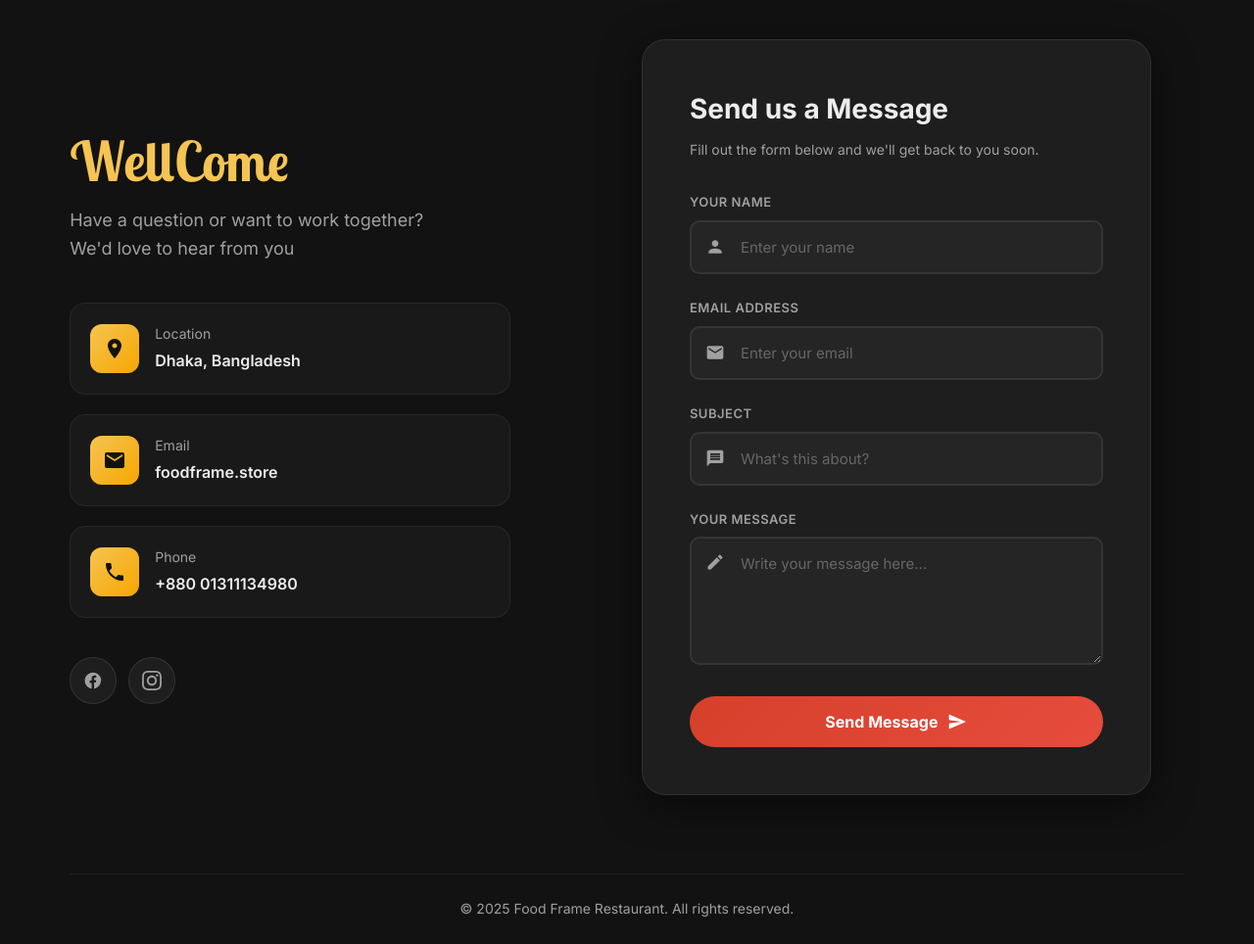
After one commit to MishonDas1/FoodFrame, a PHP site: page /contact.html in a window 1280 px wide. The commit adds this page. Shown: the whole page at 98% size. Run offline with PHP 8.4, Linux system fonts and the light colour scheme.

Commit message:
Add files via upload

```diff
--- /dev/null
+++ b/contact.css
@@ -0,0 +1,432 @@
+
+:root {
+    --bg: #121212;
+    --bg-light: #1a1a1a;
+    --text: #EDEDED;
+    --muted: #a0a0a0;
+    --brand-yellow: #F5C453;
+    --brand-red: #D5402B;
+    --accent: #f7a600;
+    --card: #1e1e1e;
+    --radius: 16px;
+    --radius-sm: 10px;
+    --shadow: 0 10px 40px rgba(0, 0, 0, .5);
+    --transition: all 0.3s ease;
+}
+
+* {
+    margin: 0;
+    padding: 0;
+    box-sizing: border-box;
+}
+
+body {
+    min-height: 100vh;
+    background: var(--bg);
+    color: var(--text);
+    font-family: "Inter", -apple-system, BlinkMacSystemFont, sans-serif;
+    line-height: 1.6;
+    overflow-x: hidden;
+}
+.contact-page {
+    position: relative;
+    min-height: 100vh;
+}
+
+.bg-decoration {
+    position: fixed;
+    top: 0;
+    left: 0;
+    width: 100%;
+    height: 100%;
+    pointer-events: none;
+    overflow: hidden;
+    z-index: 0;
+}
+
+
+.container {
+    position: relative;
+    z-index: 1;
+    width: min(1200px, 92%);
+    margin: 0 auto;
+    padding: 0 20px;
+}
+
+
+
+
+.contact-main {
+    display: grid;
+    grid-template-columns: 1fr 1.2fr;
+    gap: 60px;
+    padding: 40px 0 80px;
+    min-height: calc(100vh - 200px);
+    align-items: center;
+}
+
+.contact-info {
+    padding-right: 40px;
+}
+
+.page-title {
+    font-family: "Lobster Two", cursive;
+    font-size: 56px;
+    color: var(--brand-yellow);
+    margin-bottom: 16px;
+    line-height: 1.1;
+}
+
+.page-subtitle {
+    font-size: 18px;
+    color: var(--muted);
+    max-width: 400px;
+    margin-bottom: 40px;
+}
+
+.info-cards {
+    display: flex;
+    flex-direction: column;
+    gap: 20px;
+    margin-bottom: 40px;
+}
+
+.info-card {
+    display: flex;
+    align-items: center;
+    gap: 16px;
+    padding: 20px;
+    background: rgba(255, 255, 255, 0.03);
+    border: 1px solid rgba(255, 255, 255, 0.06);
+    border-radius: var(--radius);
+    transition: var(--transition);
+}
+
+.info-card:hover {
+    background: rgba(255, 255, 255, 0.06);
+    border-color: rgba(245, 196, 83, 0.3);
+    transform: translateX(8px);
+}
+
+.info-icon {
+    width: 50px;
+    height: 50px;
+    display: flex;
+    align-items: center;
+    justify-content: center;
+    background: linear-gradient(135deg, var(--brand-yellow) 0%, var(--accent) 100%);
+    border-radius: 12px;
+    flex-shrink: 0;
+}
+
+.info-icon svg {
+    width: 24px;
+    height: 24px;
+    fill: var(--bg);
+}
+
+.info-text h4 {
+    font-size: 14px;
+    color: var(--muted);
+    font-weight: 500;
+    margin-bottom: 4px;
+}
+
+.info-text p {
+    font-size: 16px;
+    color: var(--text);
+    font-weight: 600;
+}
+.social-links {
+    display: flex;
+    gap: 12px;
+}
+
+.social-link {
+    width: 48px;
+    height: 48px;
+    display: flex;
+    align-items: center;
+    justify-content: center;
+    background: rgba(255, 255, 255, 0.05);
+    border: 1px solid rgba(255, 255, 255, 0.1);
+    border-radius: 50%;
+    transition: var(--transition);
+}
+
+.social-link svg {
+    width: 20px;
+    height: 20px;
+    fill: var(--muted);
+    transition: var(--transition);
+}
+
+.social-link:hover {
+    background: var(--brand-yellow);
+    border-color: var(--brand-yellow);
+    transform: translateY(-4px);
+}
+
+.social-link:hover svg {
+    fill: var(--bg);
+}
+
+.contact-form-wrapper {
+    display: flex;
+    align-items: center;
+    justify-content: center;
+}
+
+.form-card {
+    width: 100%;
+    max-width: 520px;
+    background: var(--card);
+    border: 1px solid rgba(255, 255, 255, 0.08);
+    border-radius: 24px;
+    padding: 48px;
+    box-shadow: var(--shadow);
+    position: relative;
+
+}
+.form-title {
+    font-size: 28px;
+    font-weight: 700;
+    color: var(--text);
+    margin-bottom: 8px;
+}
+
+.form-subtitle {
+    font-size: 14px;
+    color: var(--muted);
+    margin-bottom: 32px;
+}
+
+.contact-form {
+    display: flex;
+    flex-direction: column;
+    gap: 24px;
+}
+
+.form-group {
+    display: flex;
+    flex-direction: column;
+    gap: 8px;
+}
+
+.form-label {
+    font-size: 13px;
+    font-weight: 600;
+    color: var(--muted);
+    text-transform: uppercase;
+    letter-spacing: 0.5px;
+}
+
+.input-wrapper {
+    position: relative;
+    display: flex;
+    align-items: center;
+}
+
+.input-icon {
+    position: absolute;
+    left: 16px;
+    width: 20px;
+    height: 20px;
+    fill: var(--muted);
+    transition: var(--transition);
+    pointer-events: none;
+}
+
+.textarea-wrapper .input-icon {
+    top: 16px;
+    align-self: flex-start;
+}
+
+.form-input {
+    width: 100%;
+    padding: 16px 16px 16px 50px;
+    background: rgba(255, 255, 255, 0.03);
+    border: 2px solid rgba(255, 255, 255, 0.08);
+    border-radius: var(--radius-sm);
+    font-family: inherit;
+    font-size: 15px;
+    color: var(--text);
+    transition: var(--transition);
+    outline: none;
+}
+
+.form-input::placeholder {
+    color: rgba(255, 255, 255, 0.3);
+}
+
+.form-input:focus {
+    background: rgba(255, 255, 255, 0.05);
+    border-color: var(--brand-yellow);
+}
+
+.form-input:focus + .input-icon,
+.input-wrapper:focus-within .input-icon {
+    fill: var(--brand-yellow);
+}
+
+.form-textarea {
+    resize: vertical;
+    min-height: 120px;
+    padding-top: 16px;
+}
+
+.submit-btn {
+    display: flex;
+    align-items: center;
+    justify-content: center;
+    gap: 10px;
+    width: 100%;
+    padding: 16px 32px;
+    background: linear-gradient(135deg, var(--brand-red) 0%, #e74c3c 100%);
+    color: white;
+    border: none;
+    border-radius: 50px;
+    font-family: inherit;
+    font-size: 16px;
+    font-weight: 700;
+    cursor: pointer;
+    transition: var(--transition);
+    margin-top: 8px;
+    position: relative;
+    overflow: hidden;
+}
+
+.submit-btn::before {
+    content: '';
+    position: absolute;
+    top: 0;
+    left: -100%;
+    width: 100%;
+    height: 100%;
+    background: linear-gradient(90deg, transparent, rgba(255, 255, 255, 0.2), transparent);
+    transition: left 0.5s ease;
+}
+
+.submit-btn:hover::before {
+    left: 100%;
+}
+
+.submit-btn:hover {
+    transform: translateY(-2px);
+    box-shadow: 0 10px 30px rgba(213, 64, 43, 0.4);
+}
+
+.submit-btn:active {
+    transform: translateY(0);
+}
+
+.submit-btn svg {
+    width: 20px;
+    height: 20px;
+    fill: currentColor;
+    transition: transform 0.3s ease;
+}
+
+.submit-btn:hover svg {
+    transform: translateX(4px);
+}
+
+
+.contact-footer {
+    text-align: center;
+    padding: 24px 0;
+    border-top: 1px solid rgba(255, 255, 255, 0.06);
+}
+
+.contact-footer p {
+    font-size: 14px;
+    color: var(--muted);
+}
+
+
+@media (max-width: 900px) {
+    .contact-main {
+        grid-template-columns: 1fr;
+        gap: 40px;
+        padding: 20px 0 60px;
+    }
+
+    .contact-info {
+        padding-right: 0;
+        text-align: center;
+    }
+
+    .page-title {
+        font-size: 42px;
+    }
+
+    .page-subtitle {
+        margin: 0 auto 32px;
+    }
+
+    .info-cards {
+        max-width: 400px;
+        margin: 0 auto 32px;
+    }
+
+    .info-card:hover {
+        transform: translateY(-4px);
+    }
+
+    .social-links {
+        justify-content: center;
+    }
+
+    .form-card {
+        padding: 32px 24px;
+    }
+}
+
+@media (max-width: 480px) {
+    .contact-header {
+        flex-direction: column;
+        gap: 16px;
+    }
+
+    .page-title {
+        font-size: 36px;
+    }
+
+    .form-title {
+        font-size: 24px;
+    }
+
+    .form-card {
+        padding: 28px 20px;
+        border-radius: 20px;
+    }
+
+    .form-input {
+        padding: 14px 14px 14px 46px;
+    }
+
+    .submit-btn {
+        padding: 14px 24px;
+    }
+}
+
+
+@keyframes fadeInUp {
+    from {
+        opacity: 0;
+        transform: translateY(30px);
+    }
+    to {
+        opacity: 1;
+        transform: translateY(0);
+    }
+}
+
+.contact-info {
+    animation: fadeInUp 0.6s ease forwards;
+}
+
+.form-card {
+    animation: fadeInUp 0.6s ease 0.2s forwards;
+    opacity: 0;
+}
--- /dev/null
+++ b/contact.html
@@ -0,0 +1,119 @@
+<!DOCTYPE html>
+<html lang="en">
+<head>
+    <meta charset="UTF-8">
+    <meta name="viewport" content="width=device-width, initial-scale=1.0">
+    <title>Contact Us - Food Frame</title>
+    <link rel="stylesheet" href="contact.css">
+    <link rel="preconnect" href="https://fonts.googleapis.com">
+    <link rel="preconnect" href="https://fonts.gstatic.com" crossorigin>
+    <link href="https://fonts.googleapis.com/css2?family=Lobster+Two:wght@400;700&family=Inter:wght@300;400;600;700;800&display=swap" rel="stylesheet">
+</head>
+<body>
+    <div class="contact-page">
+
+
+        <div class="container">
+            <main class="contact-main">
+
+                <div class="contact-info">
+                    <h1 class="page-title">WellCome </h1>
+                    <p class="page-subtitle">Have a question or want to work together? We'd love to hear from you</p>
+
+              <div class="info-cards">
+                        <div class="info-card">
+                            <div class="info-icon">
+                                <svg viewBox="0 0 24 24"><path d="M12 2C8.13 2 5 5.13 5 9c0 5.25 7 13 7 13s7-7.75 7-13c0-3.87-3.13-7-7-7zm0 9.5c-1.38 0-2.5-1.12-2.5-2.5s1.12-2.5 2.5-2.5 2.5 1.12 2.5 2.5-1.12 2.5-2.5 2.5z"/></svg>
+                            </div>
+                            <div class="info-text">
+                                <h4>Location</h4>
+                                <p>Dhaka, Bangladesh</p>
+                            </div>
+                        </div>
+
+                        <div class="info-card">
+                            <div class="info-icon">
+                                <svg viewBox="0 0 24 24"><path d="M20 4H4c-1.1 0-1.99.9-1.99 2L2 18c0 1.1.9 2 2 2h16c1.1 0 2-.9 2-2V6c0-1.1-.9-2-2-2zm0 4l-8 5-8-5V6l8 5 8-5v2z"/></svg>
+                            </div>
+                            <div class="info-text">
+                                <h4>Email</h4>
+                                <p>foodframe.store</p>
+                            </div>
+                        </div>
+
+                        <div class="info-card">
+                            <div class="info-icon">
+                                <svg viewBox="0 0 24 24"><path d="M6.62 10.79c1.44 2.83 3.76 5.14 6.59 6.59l2.2-2.2c.27-.27.67-.36 1.02-.24 1.12.37 2.33.57 3.57.57.55 0 1 .45 1 1V20c0 .55-.45 1-1 1-9.39 0-17-7.61-17-17 0-.55.45-1 1-1h3.5c.55 0 1 .45 1 1 0 1.25.2 2.45.57 3.57.11.35.03.74-.25 1.02l-2.2 2.2z"/></svg>
+                            </div>
+                            <div class="info-text">
+                                <h4>Phone</h4>
+                                <p>+880 01311134980</p>
+                            </div>
+                        </div>
+                    </div>
+
+                    <div class="social-links">
+                        <a href="#" class="social-link" aria-label="Facebook">
+                            <svg viewBox="0 0 24 24"><path d="M22 12.07C22 6.48 17.52 2 11.93 2 6.35 2 1.87 6.48 1.87 12.07c0 4.99 3.64 9.13 8.4 9.93v-7.02H7.9v-2.91h2.37V9.41c0-2.35 1.4-3.65 3.54-3.65 1.03 0 2.11.18 2.11.18v2.33h-1.19c-1.18 0-1.55.73-1.55 1.48v1.78h2.64l-.42 2.91h-2.22V22c4.76-.8 8.4-4.94 8.4-9.93z"/></svg>
+                        </a>
+                        <a href="#" class="social-link" aria-label="Instagram">
+                            <svg viewBox="0 0 24 24"><path d="M12 2.163c3.204 0 3.584.012 4.85.07 3.252.148 4.771 1.691 4.919 4.919.058 1.265.069 1.645.069 4.849 0 3.205-.012 3.584-.069 4.849-.149 3.225-1.664 4.771-4.919 4.919-1.266.058-1.644.07-4.85.07-3.204 0-3.584-.012-4.849-.07-3.26-.149-4.771-1.699-4.919-4.92-.058-1.265-.07-1.644-.07-4.849 0-3.204.013-3.583.07-4.849.149-3.227 1.664-4.771 4.919-4.919 1.266-.057 1.645-.069 4.849-.069zm0-2.163c-3.259 0-3.667.014-4.947.072-4.358.2-6.78 2.618-6.98 6.98-.059 1.281-.073 1.689-.073 4.948 0 3.259.014 3.668.072 4.948.2 4.358 2.618 6.78 6.98 6.98 1.281.058 1.689.072 4.948.072 3.259 0 3.668-.014 4.948-.072 4.354-.2 6.782-2.618 6.979-6.98.059-1.28.073-1.689.073-4.948 0-3.259-.014-3.667-.072-4.947-.196-4.354-2.617-6.78-6.979-6.98-1.281-.059-1.69-.073-4.949-.073zm0 5.838c-3.403 0-6.162 2.759-6.162 6.162s2.759 6.163 6.162 6.163 6.162-2.759 6.162-6.163c0-3.403-2.759-6.162-6.162-6.162zm0 10.162c-2.209 0-4-1.79-4-4 0-2.209 1.791-4 4-4s4 1.791 4 4c0 2.21-1.791 4-4 4zm6.406-11.845c-.796 0-1.441.645-1.441 1.44s.645 1.44 1.441 1.44c.795 0 1.439-.645 1.439-1.44s-.644-1.44-1.439-1.44z"/></svg>
+                        </a>
+
+                    </div>
+                </div>
+
+
+                <div class="contact-form-wrapper">
+                    <div class="form-card">
+                        <h3 class="form-title">Send us a Message</h3>
+                        <p class="form-subtitle">Fill out the form below and we'll get back to you soon.</p>
+
+                        <form action="https://formspree.io/f/xaneqkgp" method="POST" class="contact-form">
+                            <div class="form-group">
+                                <label for="name" class="form-label">Your Name</label>
+                                <div class="input-wrapper">
+                                    <svg class="input-icon" viewBox="0 0 24 24"><path d="M12 12c2.21 0 4-1.79 4-4s-1.79-4-4-4-4 1.79-4 4 1.79 4 4 4zm0 2c-2.67 0-8 1.34-8 4v2h16v-2c0-2.66-5.33-4-8-4z"/></svg>
+                                    <input type="text" id="name" name="name" class="form-input" placeholder="Enter your name" required />
+                                </div>
+                            </div>
+
+                            <div class="form-group">
+                                <label for="email" class="form-label">Email Address</label>
+                                <div class="input-wrapper">
+                                    <svg class="input-icon" viewBox="0 0 24 24"><path d="M20 4H4c-1.1 0-1.99.9-1.99 2L2 18c0 1.1.9 2 2 2h16c1.1 0 2-.9 2-2V6c0-1.1-.9-2-2-2zm0 4l-8 5-8-5V6l8 5 8-5v2z"/></svg>
+                                    <input type="email" id="email" name="email" class="form-input" placeholder="Enter your email" required />
+                                </div>
+                            </div>
+
+                            <div class="form-group">
+                                <label for="subject" class="form-label">Subject</label>
+                                <div class="input-wrapper">
+                                    <svg class="input-icon" viewBox="0 0 24 24"><path d="M20 2H4c-1.1 0-1.99.9-1.99 2L2 22l4-4h14c1.1 0 2-.9 2-2V4c0-1.1-.9-2-2-2zm-2 12H6v-2h12v2zm0-3H6V9h12v2zm0-3H6V6h12v2z"/></svg>
+                                    <input type="text" id="subject" name="subject" class="form-input" placeholder="What's this about?" />
+                                </div>
+                            </div>
+
+                            <div class="form-group">
+                                <label for="message" class="form-label">Your Message</label>
+                                <div class="input-wrapper textarea-wrapper">
+                                    <svg class="input-icon" viewBox="0 0 24 24"><path d="M3 17.25V21h3.75L17.81 9.94l-3.75-3.75L3 17.25zM20.71 7.04c.39-.39.39-1.02 0-1.41l-2.34-2.34c-.39-.39-1.02-.39-1.41 0l-1.83 1.83 3.75 3.75 1.83-1.83z"/></svg>
+                                    <textarea id="message" name="message" class="form-input form-textarea" placeholder="Write your message here..." rows="5" required></textarea>
+                                </div>
+                            </div>
+
+                            <button type="submit" class="submit-btn">
+                                <span>Send Message</span>
+                                <svg viewBox="0 0 24 24"><path d="M2.01 21L23 12 2.01 3 2 10l15 2-15 2z"/></svg>
+                            </button>
+                        </form>
+                    </div>
+                </div>
+            </main>
+            <footer class="contact-footer">
+                <p>&copy; 2025 Food Frame Restaurant. All rights reserved.</p>
+            </footer>
+        </div>
+    </div>
+</body>
+</html>
--- a/page.html
+++ b/page.html
@@ -331,6 +331,11 @@
 
       </div>
     </div>
+<br>
+    <a style="text-align: center; display: block; margin: 20px 0;color: white;text-decoration: none; font-size: 30px;" href="Contact.html" target="contentFrame">Contact Us</a>
+
+<iframe name="contentFrame" src="contact.html" width="100%" height="600" style="border:none;"></iframe>
+
 
   <script src="cart.js"></script>
   <script>
```
Also changed, not shown: page.css (line endings or trailing spaces).
